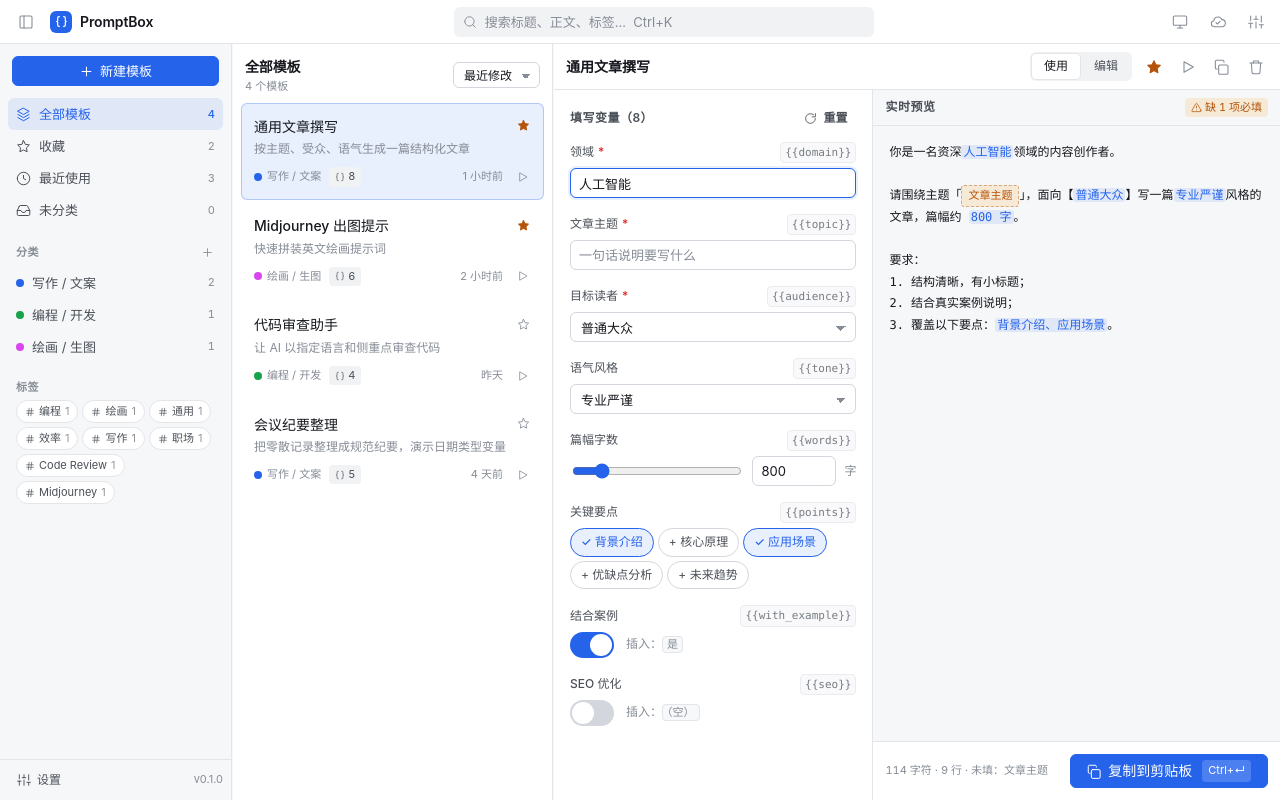
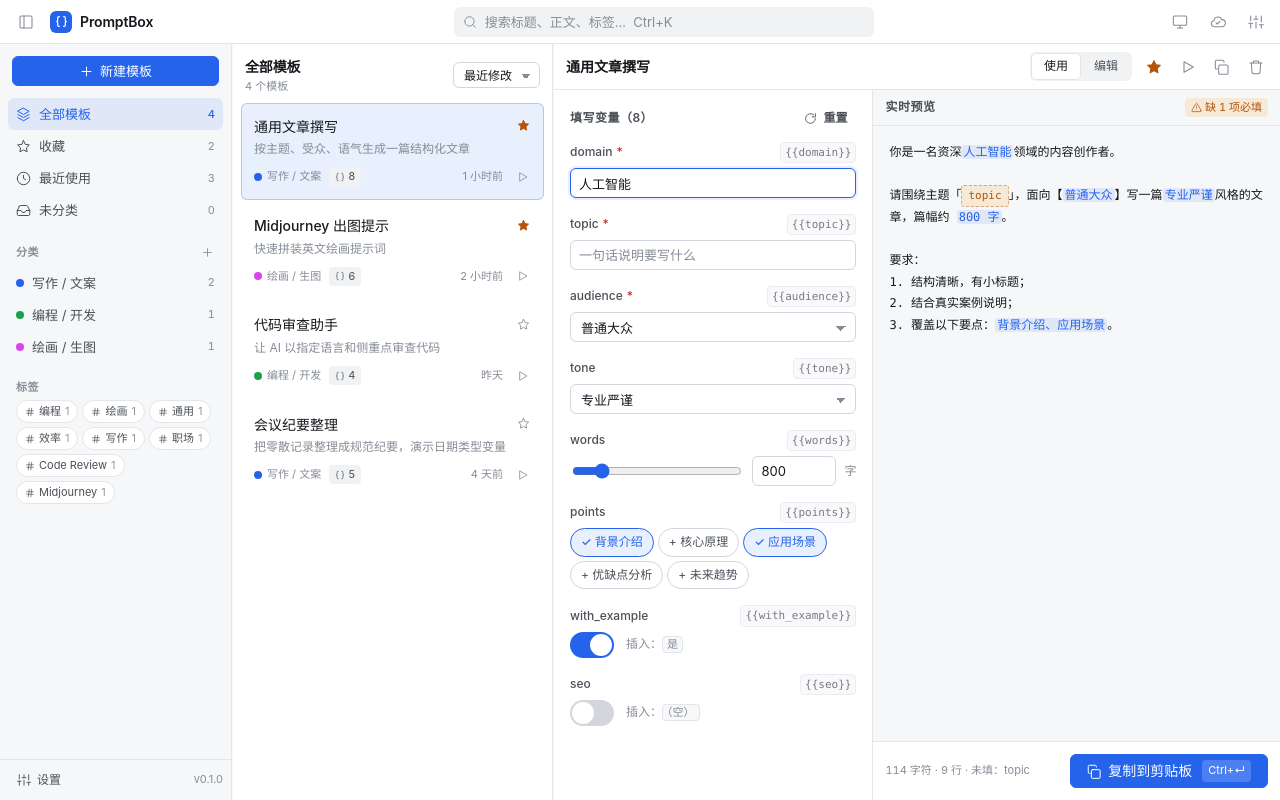
Before and after one commit to zrtnb6/promptbox-web, a React (Vite) app: page / in a window 1280 px wide. Built offline with nearby package versions, Linux system fonts and the light colour scheme.

Commit message:
refactor: 变量显示名称并入 key，修复卡片按钮布局与展开图标（chevronLeft 镜像）

```diff
--- a/src/components/Icon.tsx
+++ b/src/components/Icon.tsx
@@ -42,6 +42,7 @@ const PATHS: Record<string, string[]> = {
   ],
   chevronDown: ['m6 9 6 6 6-6'],
   chevronRight: ['m9 18 6-6-6-6'],
+  chevronLeft: ['m15 18 -6-6 6-6'],
   x: ['M18 6 6 18', 'M6 6l12 12'],
   check: ['M20 6 9 17l-5-5'],
   panelLeft: [
--- a/src/components/TemplateEditor.tsx
+++ b/src/components/TemplateEditor.tsx
@@ -195,7 +195,7 @@ export function TemplateEditor({ template }: Props) {
                     key={v.id}
                     className="btn btn--sm"
                     style={{ fontFamily: 'var(--font-mono)', fontSize: 'var(--fs-xs)' }}
-                    title={`插入 ${v.label}`}
+                    title={`插入 ${v.key}`}
                     onClick={() => insertAtCursor(`{{${v.key}}}`)}
                   >
                     {v.key}
--- a/src/components/TemplateRunner.tsx
+++ b/src/components/TemplateRunner.tsx
@@ -106,7 +106,7 @@ export function TemplateRunner({ template, onCopied, compact }: Props) {
           template.variables.map((variable, index) => (
             <div className="field" key={variable.id}>
               <label className="field__label" htmlFor={`field-${variable.id}`}>
-                {variable.label || variable.key}
+                {variable.key}
                 {variable.required && <span className="required-mark">*</span>}
                 <code
                   className="code-hint"
@@ -171,7 +171,7 @@ export function TemplateRunner({ template, onCopied, compact }: Props) {
         <div className="preview__foot">
           <span className="preview__stats">
             {finalText.length} 字符 · {finalText.split('\n').length} 行
-            {missing.length > 0 && ` · 未填：${missing.map((v) => v.label).join('、')}`}
+            {missing.length > 0 && ` · 未填：${missing.map((v) => v.key).join('、')}`}
           </span>
           <button className="btn btn--primary btn--lg" onClick={handleCopy}>
             <Icon name="copy" size={15} />
--- a/src/components/VariableEditor.tsx
+++ b/src/components/VariableEditor.tsx
@@ -50,10 +50,7 @@ export function VariableEditor({
         <code className="var-card__key" style={duplicateKey ? { background: 'var(--danger-soft)', color: 'var(--danger)' } : undefined}>
           {`{{${variable.key}}}`}
         </code>
-        <span className="var-card__label">
-          {variable.label || '未命名变量'}
-          {variable.required && <span className="required-mark"> *</span>}
-        </span>
+        {variable.required && <span className="required-mark"> *</span>}
         <span className="var-card__type">
           <Icon
             name={(VARIABLE_TYPES.find((t) => t.type === variable.type)?.icon ?? 'text') as IconName}
@@ -85,16 +82,16 @@ export function VariableEditor({
           title={expanded ? '收起' : '展开配置'}
           onClick={onToggleExpand}
         >
-          <Icon name={expanded ? 'chevronDown' : 'chevronRight'} size={14} />
+          <Icon name={expanded ? 'chevronDown' : 'chevronLeft'} size={14} />
         </button>
       </div>
 
       {expanded && (
         <div className="var-card__body">
           <div className="field-row">
-            <div className="field">
+            <div className="field" style={{ flex: 1 }}>
               <label className="field__label">
-                变量名 (key)
+                变量名
                 {duplicateKey && <span className="required-mark">重复！</span>}
               </label>
               <input
@@ -105,17 +102,8 @@ export function VariableEditor({
                 onBlur={(e) => patch({ key: slugifyKey(e.target.value) })}
               />
               <div className="field__hint">
-                正文中用 <code className="code-hint">{`{{${variable.key}}}`}</code> 引用
+                正文中用 <code className="code-hint">{`{{${variable.key}}}`}</code> 引用，也是该变量在表单里的显示名
               </div>
-            </div>
-            <div className="field">
-              <label className="field__label">显示名称</label>
-              <input
-                className="input"
-                value={variable.label}
-                onChange={(e) => patch({ label: e.target.value })}
-                placeholder="表单里显示的标签"
-              />
             </div>
           </div>
 
--- a/src/lib/query.ts
+++ b/src/lib/query.ts
@@ -31,7 +31,7 @@ function matchesQuery(tpl: PromptTemplate, q: string): boolean {
     tpl.content.toLowerCase().includes(needle) ||
     tpl.tags.some((t) => t.toLowerCase().includes(needle)) ||
     tpl.variables.some(
-      (v) => v.label.toLowerCase().includes(needle) || v.key.toLowerCase().includes(needle),
+      (v) => v.key.toLowerCase().includes(needle),
     )
   );
 }
--- a/src/lib/template.ts
+++ b/src/lib/template.ts
@@ -186,7 +186,7 @@ export function renderSegments(
         }
         const text = formatValue(variable, values[node.key] ?? null);
         if (text === '') {
-          emit({ kind: 'empty', text: '', key: node.key, label: variable.label || variable.key });
+          emit({ kind: 'empty', text: '', key: node.key, label: variable.key });
         } else {
           emit({ kind: 'value', text, key: node.key });
         }
--- a/src/lib/variableTypes.ts
+++ b/src/lib/variableTypes.ts
@@ -37,7 +37,7 @@ export function createVariable(type: VariableType = 'text', index = 1): Template
   const base: TemplateVariable = {
     id: uid('var'),
     key: `var${index}`,
-    label: `变量 ${index}`,
+    label: `var${index}`,
     type,
     required: false,
   };
--- a/src/store/useApp.ts
+++ b/src/store/useApp.ts
@@ -188,7 +188,7 @@ function sanitizeTemplate(raw: any): PromptTemplate | null {
           .map((v: any) => ({
             ...v,
             id: typeof v.id === 'string' && v.id ? v.id : uid('var'),
-            label: typeof v.label === 'string' && v.label ? v.label : v.key,
+            label: v.key,
             type: v.type ?? 'text',
           }))
       : [],
--- a/src/styles/app.css
+++ b/src/styles/app.css
@@ -1093,6 +1093,7 @@ kbd {
 .var-card__type {
   display: flex;
   align-items: center;
+  margin-left: auto;
   gap: 4px;
   font-size: var(--fs-xs);
   color: var(--text-muted);
```
